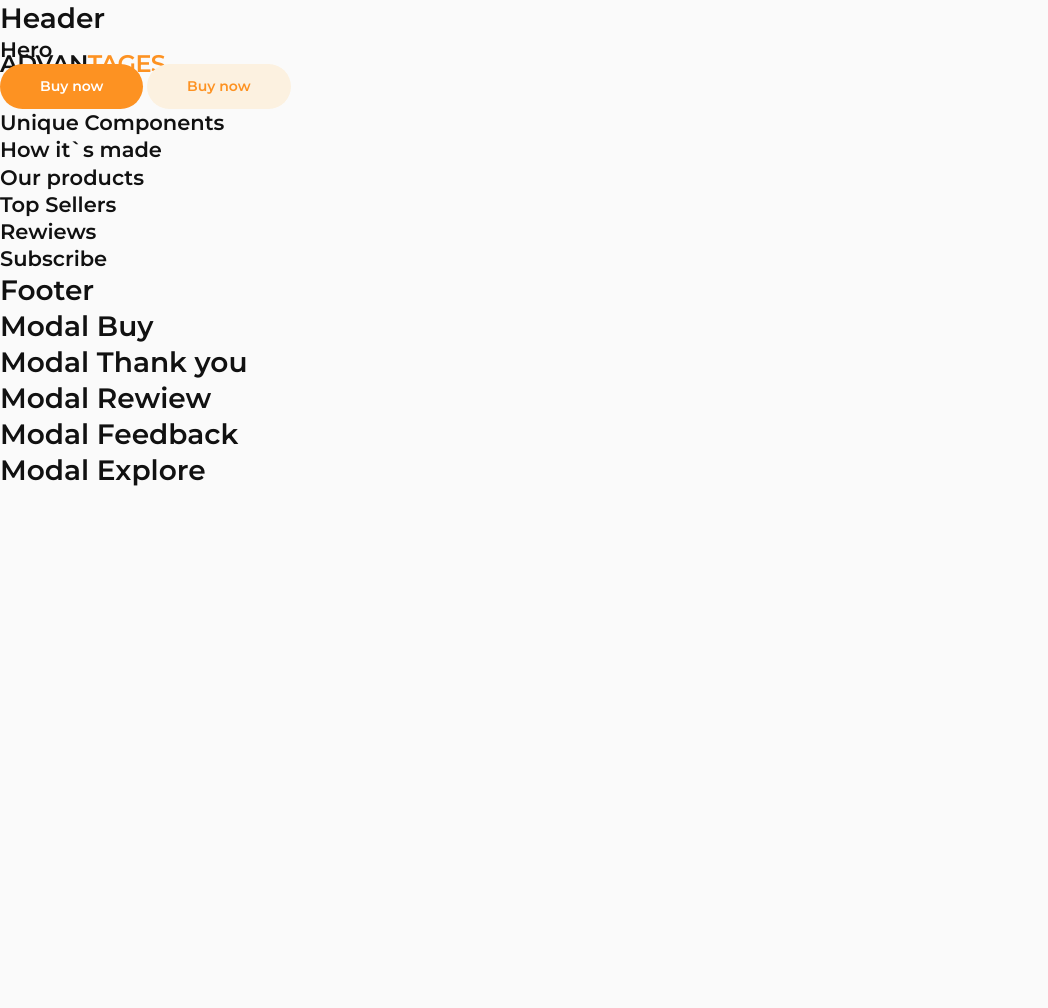
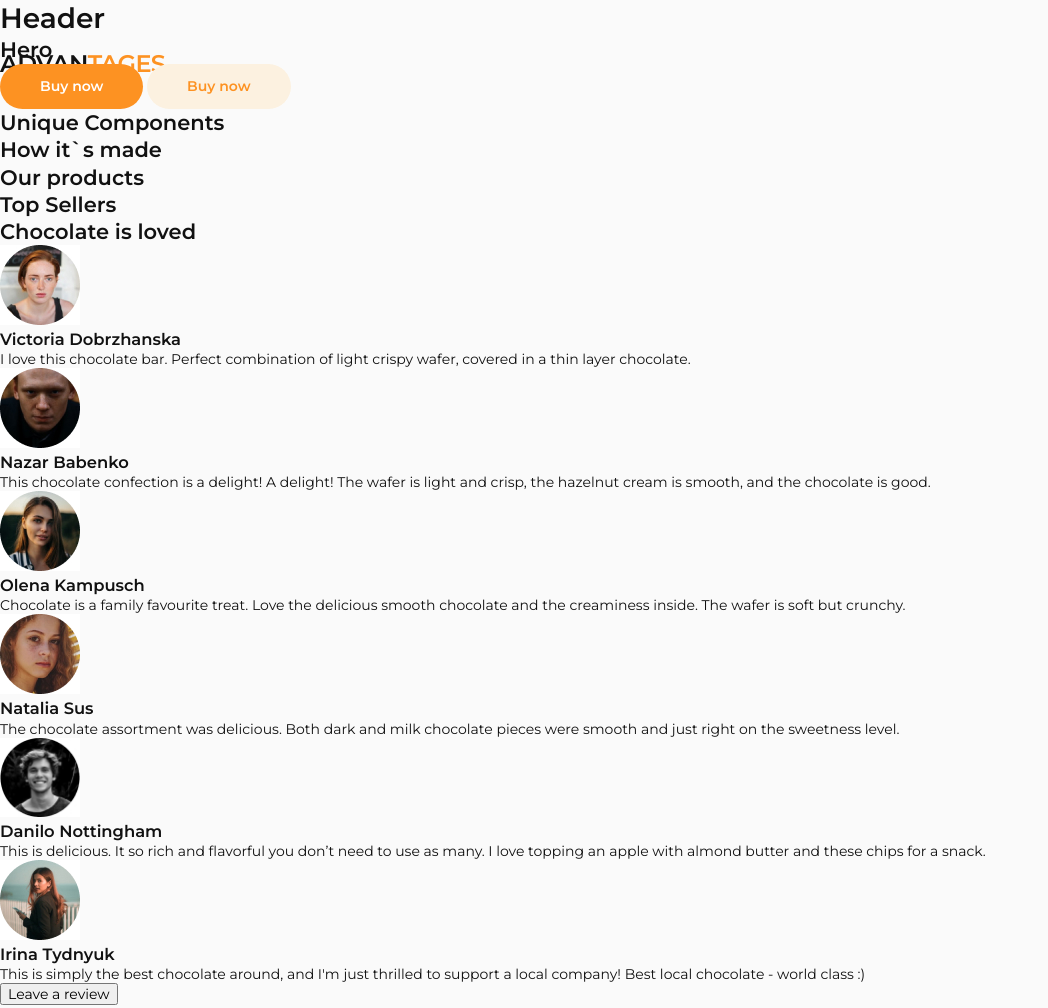
Before and after one commit to ASKurochkin/simply-chocolate, a website built with Vite: page src/index.html in a window 1280 px wide. Shown: the top 1008 px of the page, without its empty margins (0-1048 px from the left). Before the commit the page ends 800 px from the top, so only its background shows below. Built offline with nearby package versions, Linux system fonts and the light colour scheme.

Commit message:
html markup

```diff
--- a/src/partials/reviews.html
+++ b/src/partials/reviews.html
@@ -1,3 +1,79 @@
 <section>
-    <h1>Rewiews</h1>
+  <h2>Chocolate is loved</h2>
+  <!-- Slider main container -->
+  <div class="swiper">
+    <!-- Additional required wrapper -->
+    <ul class="swiper-wrapper">
+      <!-- Slides -->
+      <li class="swiper-slide">
+        <img
+          src="../images/reviews/Victoria.jpg"
+          alt="review Victoria"
+          width="80"
+        />
+        <h3>Victoria Dobrzhanska</h3>
+        <p>
+          I love this chocolate bar. Perfect combination of light crispy wafer,
+          covered in a thin layer chocolate.
+        </p>
+      </li>
+
+      <li class="swiper-slide">
+        <img src="../images/reviews/Nazar.jpg" alt="review Nazar" width="80" />
+        <h3>Nazar Babenko</h3>
+        <p>
+          This chocolate confection is a delight! A delight! The wafer is light
+          and crisp, the hazelnut cream is smooth, and the chocolate is good.
+        </p>
+      </li>
+
+      <li class="swiper-slide">
+        <img src="../images/reviews/Olena.jpg" alt="review Olena" width="80" />
+        <h3>Olena Kampusch</h3>
+        <p>
+          Chocolate is a family favourite treat. Love the delicious smooth
+          chocolate and the creaminess inside. The wafer is soft but crunchy.
+        </p>
+      </li>
+
+      <li class="swiper-slide">
+        <img
+          src="../images/reviews/Natalia.jpg"
+          alt="review Natalia"
+          width="80"
+        />
+        <h3>Natalia Sus</h3>
+        <p>
+          The chocolate assortment was delicious. Both dark and milk chocolate
+          pieces were smooth and just right on the sweetness level.
+        </p>
+      </li>
+
+      <li class="swiper-slide">
+        <img
+          src="../images/reviews/Danilo.jpg"
+          alt="review Danilo"
+          width="80"
+        />
+        <h3>Danilo Nottingham</h3>
+        <p>
+          This is delicious. It so rich and flavorful you don’t need to use as
+          many. I love topping an apple with almond butter and these chips for a
+          snack.
+        </p>
+      </li>
+
+      <li class="swiper-slide">
+        <img src="../images/reviews/Irina.jpg" alt="review Irina" width="80" />
+        <h3>Irina Tydnyuk</h3>
+        <p>
+          This is simply the best chocolate around, and I'm just thrilled to
+          support a local company! Best local chocolate - world class :)
+        </p>
+      </li>
+    </ul>
+    <!-- Pagination -->
+    <div class="swiper-pagination"></div>
+  </div>
+  <button type="button">Leave a review</button>
 </section>
```
Also changed, not shown: src/images/reviews/Danilo.jpg (added), src/images/reviews/Irina.jpg (added), src/images/reviews/Natalia.jpg (added), src/images/reviews/Nazar.jpg (added), src/images/reviews/Olena.jpg (added), src/images/reviews/Victoria.jpg (added).
